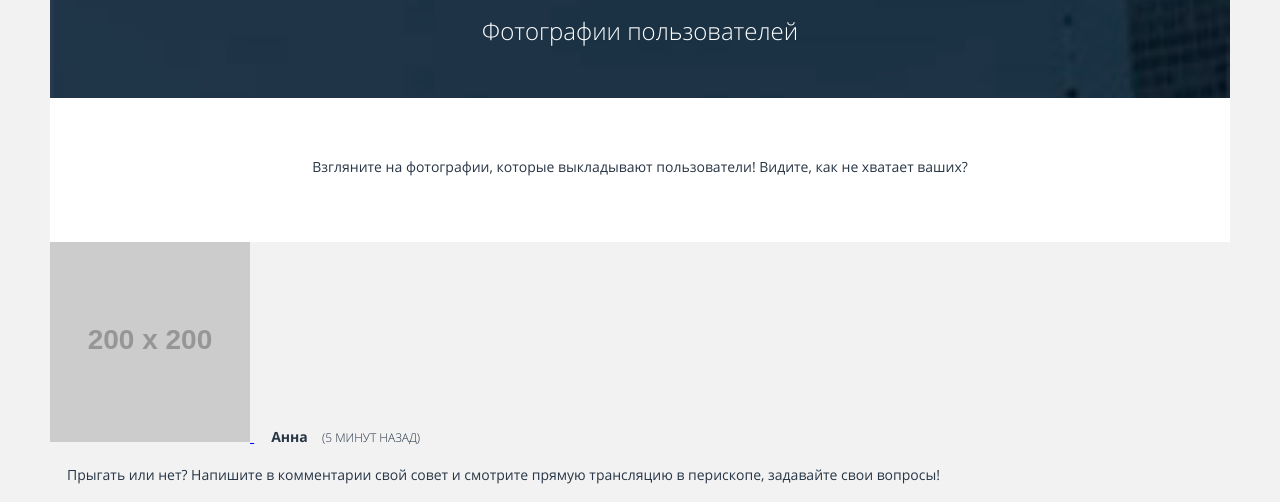
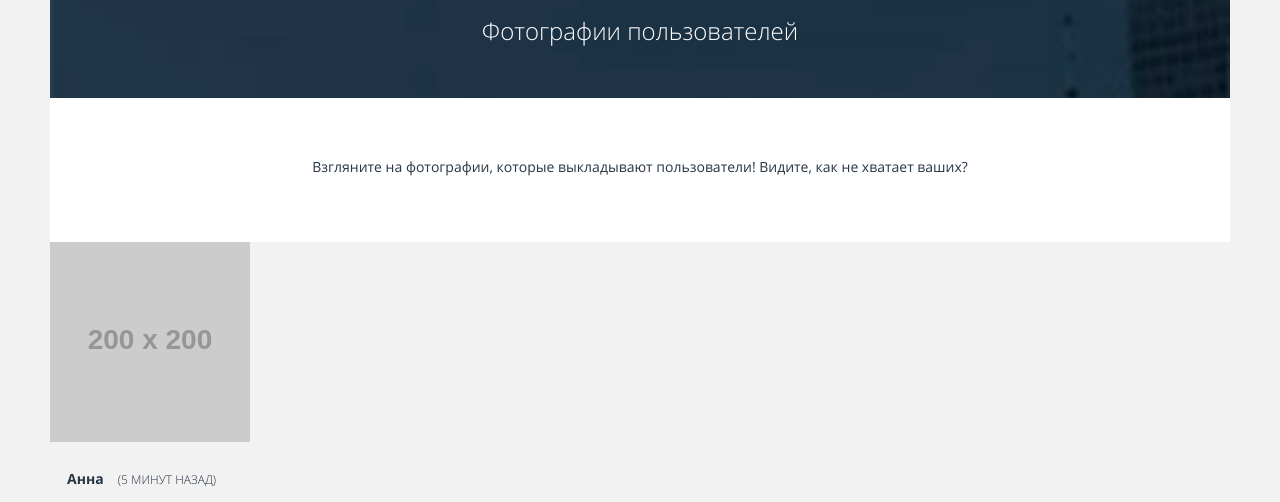
Before and after one commit to chylman/1517165-pink-21, a website: page source/photos.html in a window 1280 px wide. Shown: the part 172-674 px from the top of the page. Drawn offline with nearby package versions, Linux system fonts and the light colour scheme; files that its build step writes are made by us from their sources; placeholder pictures from the web are drawn by us.

Commit message:
display:block для img

```diff
--- a/source/less/blocks/photos.less
+++ b/source/less/blocks/photos.less
@@ -47,6 +47,10 @@
   background-color: @basic-gray;
 }
 
+.photos__image {
+  display: block;
+}
+
 .photos__name {
   .reset-p();
   display: inline-block;
```
